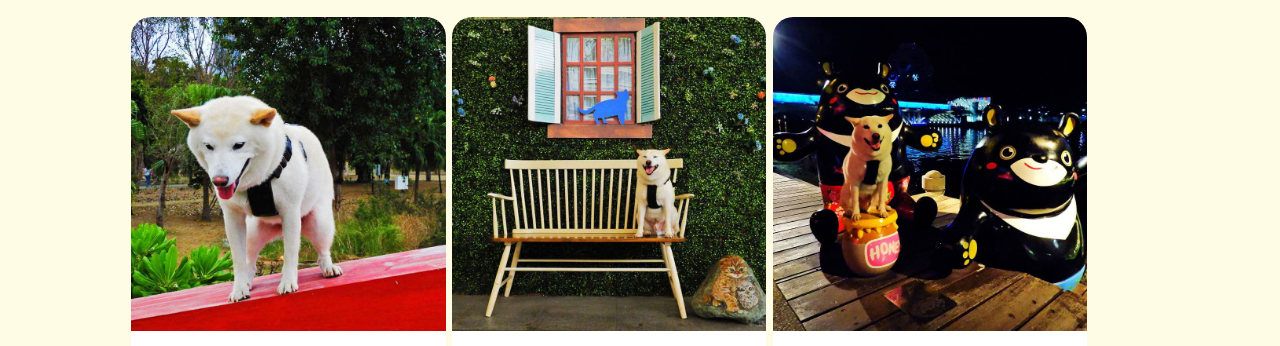
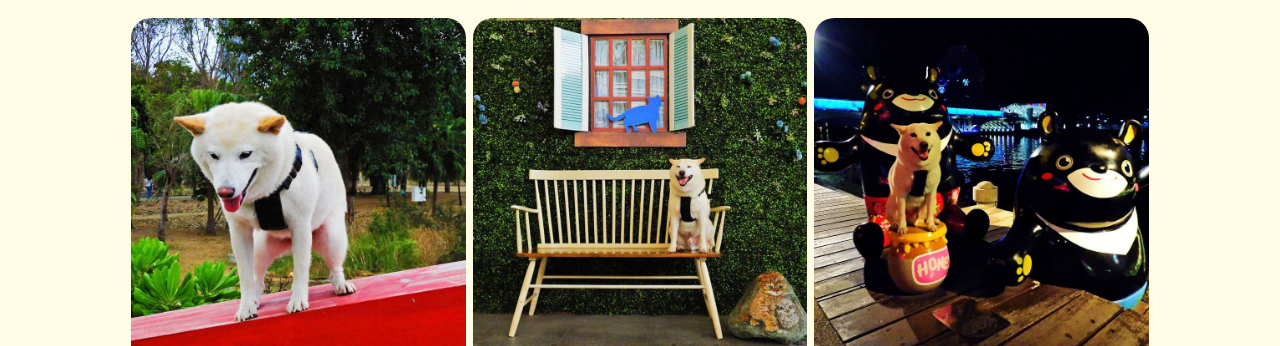
Before and after one commit to ketyykes/shiba, a plain HTML site: page ruchan.html in a window 1280 px wide. Shown: the part 166-512 px from the top of the page. Drawn offline with Linux system fonts and the light colour scheme.

Commit message:
amend wrapPhoto li

```diff
--- a/css/ruchan.css
+++ b/css/ruchan.css
@@ -8,7 +8,7 @@
    padding-right: 10%;
 }
 .wrapPhoto li{
-    width: 31.3333%;
+    width: calc(100% / 3);
 }
 .wrapPhoto li>div{
     margin-left: calc(3%/3);
```
